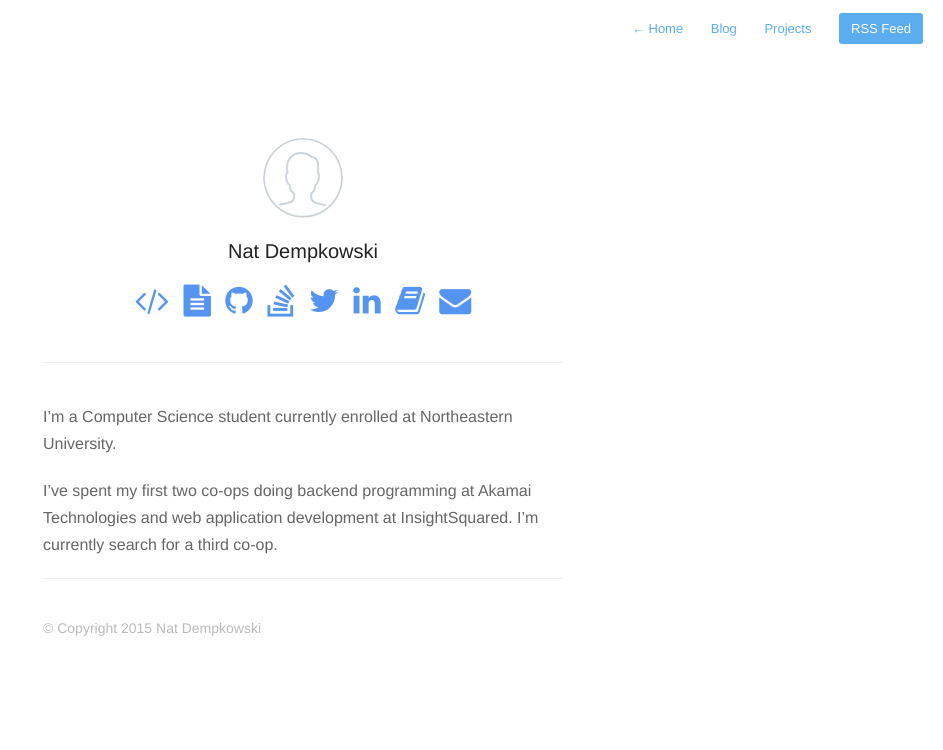
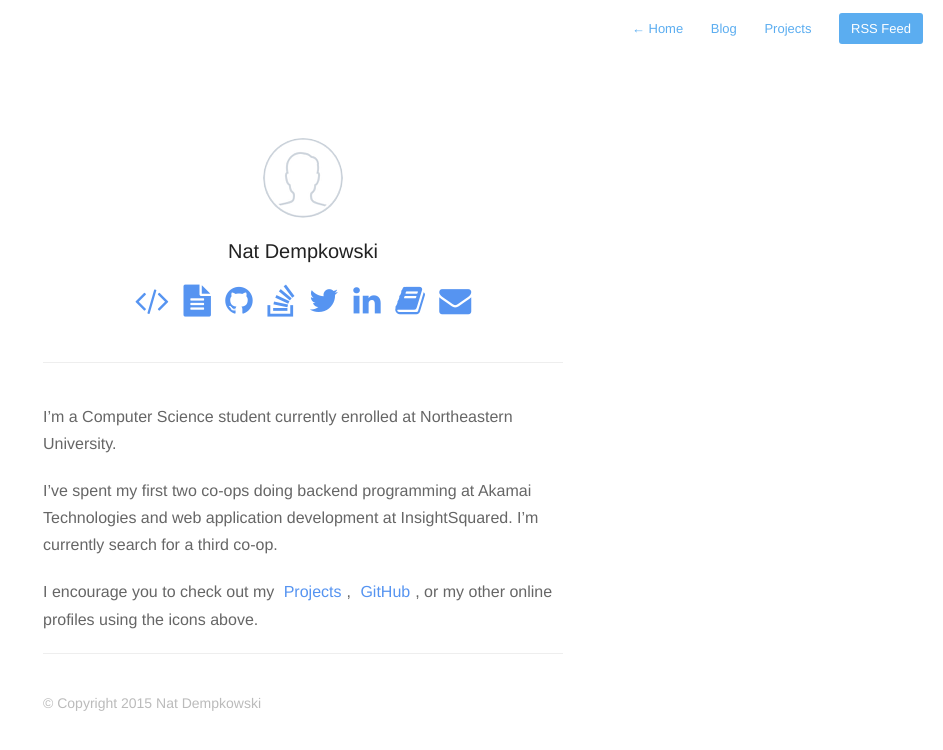
Before and after one commit to natdempk/natdempk.github.io, a Jekyll site: the page built from index.md, in a window 1280 px wide. Shown: the top 750 px of the page, without its empty margins (337-1280 px from the left). Built offline with Jekyll 4.4.1, drawn with Linux system fonts in a browser that asks for light colours; nearby versions of some CDN libraries; Markdown is read by kramdown in place of the engine named in the settings.

Commit message:
Polish and page tweaks

```diff
--- a/_config.yml
+++ b/_config.yml
@@ -1,4 +1,4 @@
-name: natdempk.io
+name: natdempk.io - Nat Dempkowski
 description:
 meta_description: "natdempk.io "
 
@@ -13,7 +13,7 @@ paginate: 20
 paginate_path: "/blog/page:num"
 baseurl: /
 domain_name: 'http://natdempk.io'
-google_analytics: 'UA-XXXXXXXX-X'
+google_analytics: 'UA-41840548-3'
 disqus: false
 disqus_shortname: 'your-disqus-shortname'
 
--- a/_includes/profile.html
+++ b/_includes/profile.html
@@ -1,7 +1,8 @@
 <div class="profile">
     <section id="wrapper">
         <header id="header">
-            <a href='{{ site.baseurl }}about'>
+            <!--<a href='{{ site.baseurl }}about'>-->
+            <a href='{{ site.baseurl }}'>
                 <img id="avatar" class="2x" src="/assets/images/avatar.png"/>
             </a>
             <h1>{{ site.author }}</h1>
--- a/index.md
+++ b/index.md
@@ -6,4 +6,6 @@ I'm a Computer Science student currently enrolled at Northeastern University.
 
 I've spent my first two co-ops doing backend programming at Akamai Technologies and web application development at InsightSquared. I'm currently search for a third co-op.
 
+I encourage you to check out my [Projects](/projects/), [GitHub](https://github.com/natdempk), or my other online profiles using the icons above.
+
 {% include footer.html %}
```
Also changed, not shown: _projects/1-the-local-reporter.markdown (renamed from _projects/the-local-reporter.md), _projects/2-the-fireside.markdown (renamed from _projects/the-fireside.md), _projects/3-meetupwithme.markdown (renamed from _projects/meetupwithme.markdown), _projects/4-open-itinerary.markdown (renamed from _projects/open-itinerary.md), _projects/5-untitled-mixtapes.markdown (renamed from _projects/untitled-mixtapes.markdown).
